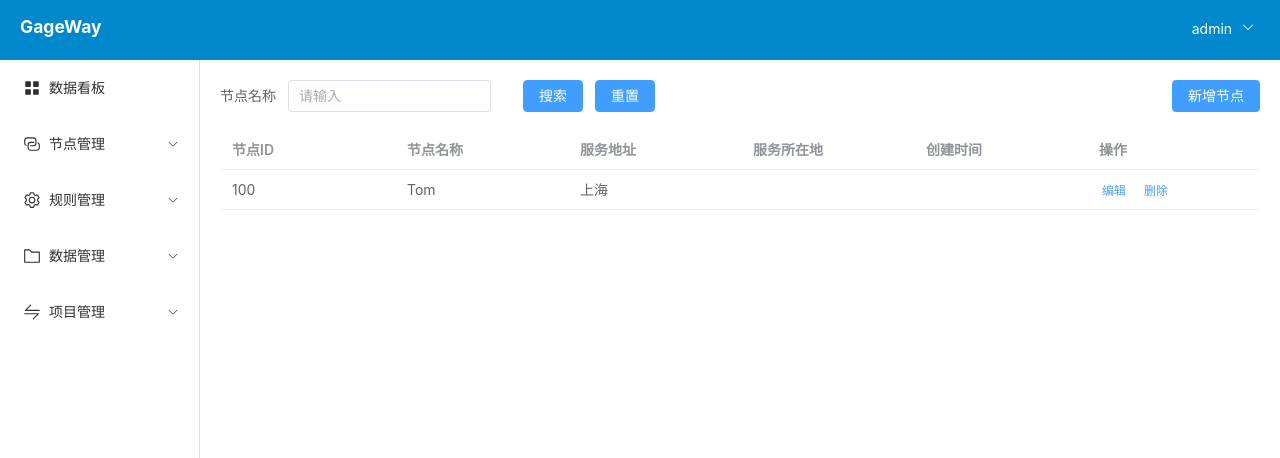
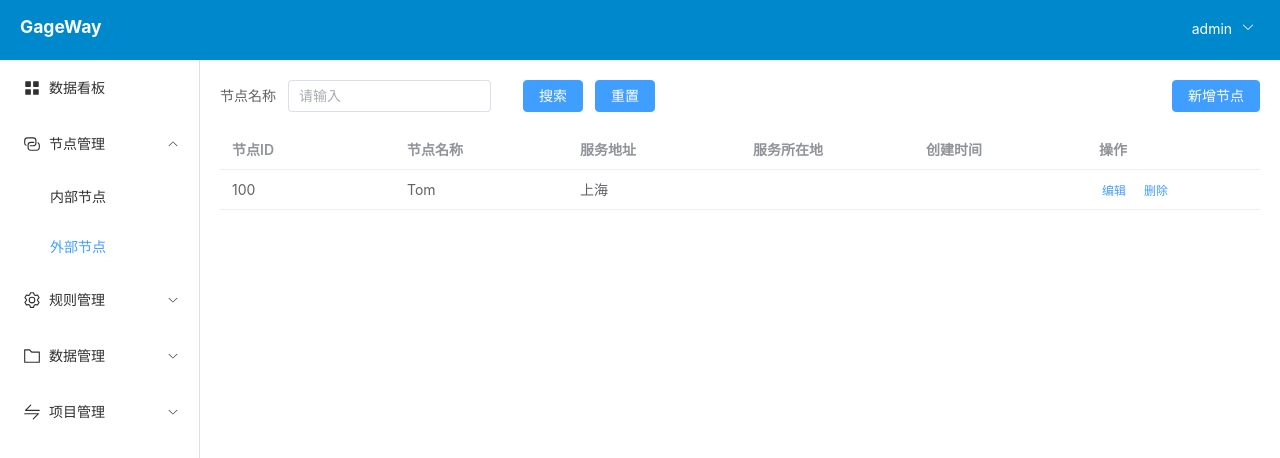
Before and after one commit to fridaymeng/vue-admin-pro, a Vue app: page /node/external in a window 1280 px wide. Shown: the top 458 px of the page. Built offline with nearby package versions, Linux system fonts and the light colour scheme; sample sign-in values are in the browser's storage.

Commit message:
[UPAI-5532]添加菜单刷新显示功能

```diff
--- a/src/components/AsideMenu.vue
+++ b/src/components/AsideMenu.vue
@@ -6,12 +6,14 @@ import {
   Setting,
   Folder
 } from '@element-plus/icons-vue';
-const handleOpen = (key, keyPath) => {
-  console.log(key, keyPath)
-}
-const handleClose = (key, keyPath) => {
-  console.log(key, keyPath)
-}
+import { ref, onMounted } from 'vue';
+import { useRouter } from 'vue-router';
+
+const active = ref('0');
+onMounted(() => {
+  const $router = useRouter();
+  active.value = $router.currentRoute.value.name;
+})
 </script>
 <template>
   <div>
@@ -19,10 +21,8 @@ const handleClose = (key, keyPath) => {
       <el-row class="tac">
         <el-col :span="24">
           <el-menu
-            default-active="dashboard"
+            :default-active="active"
             class="el-menu-vertical-demo"
-            @open="handleOpen"
-            @close="handleClose"
             :router="true"
           >
             <el-menu-item index="0" :route="{ path: '/' }">
@@ -34,31 +34,31 @@ const handleClose = (key, keyPath) => {
                 <el-icon><Connection /></el-icon>
                 <span>节点管理</span>
               </template>
-              <el-menu-item index="1-1" :route="{ name: 'internalNodeManage' }">内部节点</el-menu-item>
-              <el-menu-item index="1-2" :route="{ name: 'externalNodeManage' }">外部节点</el-menu-item>
+              <el-menu-item index="internalNodeManage" :route="{ name: 'internalNodeManage' }">内部节点</el-menu-item>
+              <el-menu-item index="externalNodeManage" :route="{ name: 'externalNodeManage' }">外部节点</el-menu-item>
             </el-sub-menu>
             <el-sub-menu index="3">
               <template #title>
                 <el-icon><Setting /></el-icon>
                 <span>规则管理</span>
               </template>
-              <el-menu-item index="3-1" :route="{ name: 'ruleManage' }">规则列表</el-menu-item>
+              <el-menu-item index="ruleManageList" :route="{ name: 'ruleManage' }">规则列表</el-menu-item>
             </el-sub-menu>
             <el-sub-menu index="4">
               <template #title>
                 <el-icon><Folder /></el-icon>
                 <span>数据管理</span>
               </template>
-              <el-menu-item index="4-1" :route="{ name: 'dataManage' }">内部数据</el-menu-item>
-              <el-menu-item index="4-2" :route="{ name: 'dataManage' }">合作数据</el-menu-item>
+              <el-menu-item index="internalDataManage" :route="{ name: 'dataManage' }">内部数据</el-menu-item>
+              <el-menu-item index="externalDataManage" :route="{ name: 'dataManage' }">合作数据</el-menu-item>
             </el-sub-menu>
             <el-sub-menu index="5">
               <template #title>
                 <el-icon><Switch /></el-icon>
                 <span>项目管理</span>
               </template>
-              <el-menu-item index="5-1" :route="{ name: 'projectManage' }">我方发起的项目</el-menu-item>
-              <el-menu-item index="5-2" :route="{ name: 'projectManage' }">对方协同的项目</el-menu-item>
+              <el-menu-item index="guestManage" :route="{ name: 'projectManage' }">我方发起的项目</el-menu-item>
+              <el-menu-item index="hostManage" :route="{ name: 'projectManage' }">对方协同的项目</el-menu-item>
             </el-sub-menu>
           </el-menu>
         </el-col>
--- a/src/views/nodeManage/ExternalNodes.vue
+++ b/src/views/nodeManage/ExternalNodes.vue
@@ -4,7 +4,7 @@ import list from '@/views/nodeManage/list';
 <template>
   <div>
     <div class="wrap">
-      <list />
+      <list :title="'外部节点管理'" />
     </div>
   </div>
 </template>
--- a/src/views/nodeManage/InternalNodes.vue
+++ b/src/views/nodeManage/InternalNodes.vue
@@ -4,7 +4,7 @@ import list from '@/views/nodeManage/list';
 <template>
   <div>
     <div class="wrap">
-      <list />
+      <list :title="'内部节点管理'" />
     </div>
   </div>
 </template>
--- a/src/views/nodeManage/list.vue
+++ b/src/views/nodeManage/list.vue
@@ -1,6 +1,9 @@
 <script setup>
 import { ElMessageBox } from 'element-plus';
 import { reactive, ref } from 'vue';
+const props = defineProps({
+  title: String
+});
 const tableData = [
   {
     id: 100,
```
